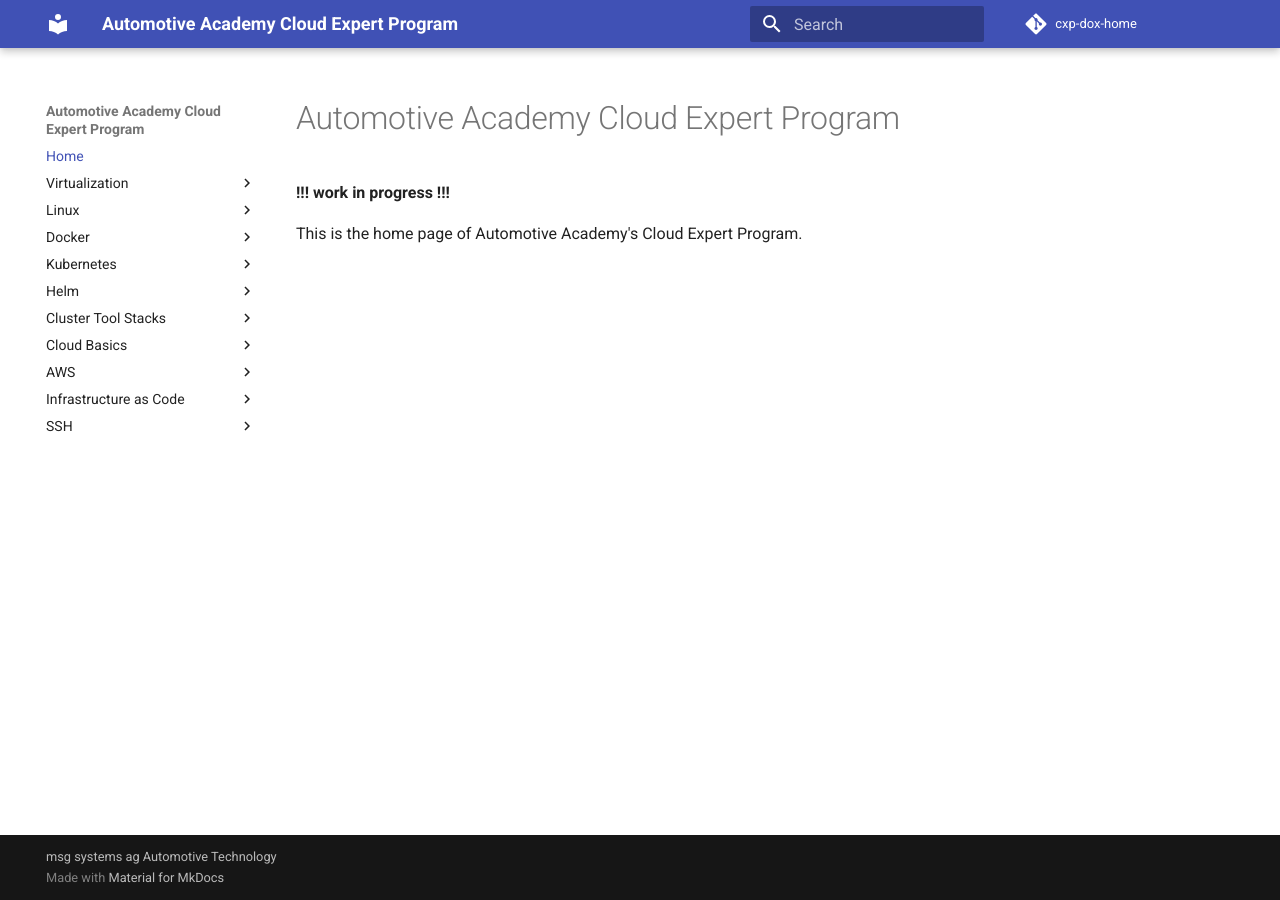
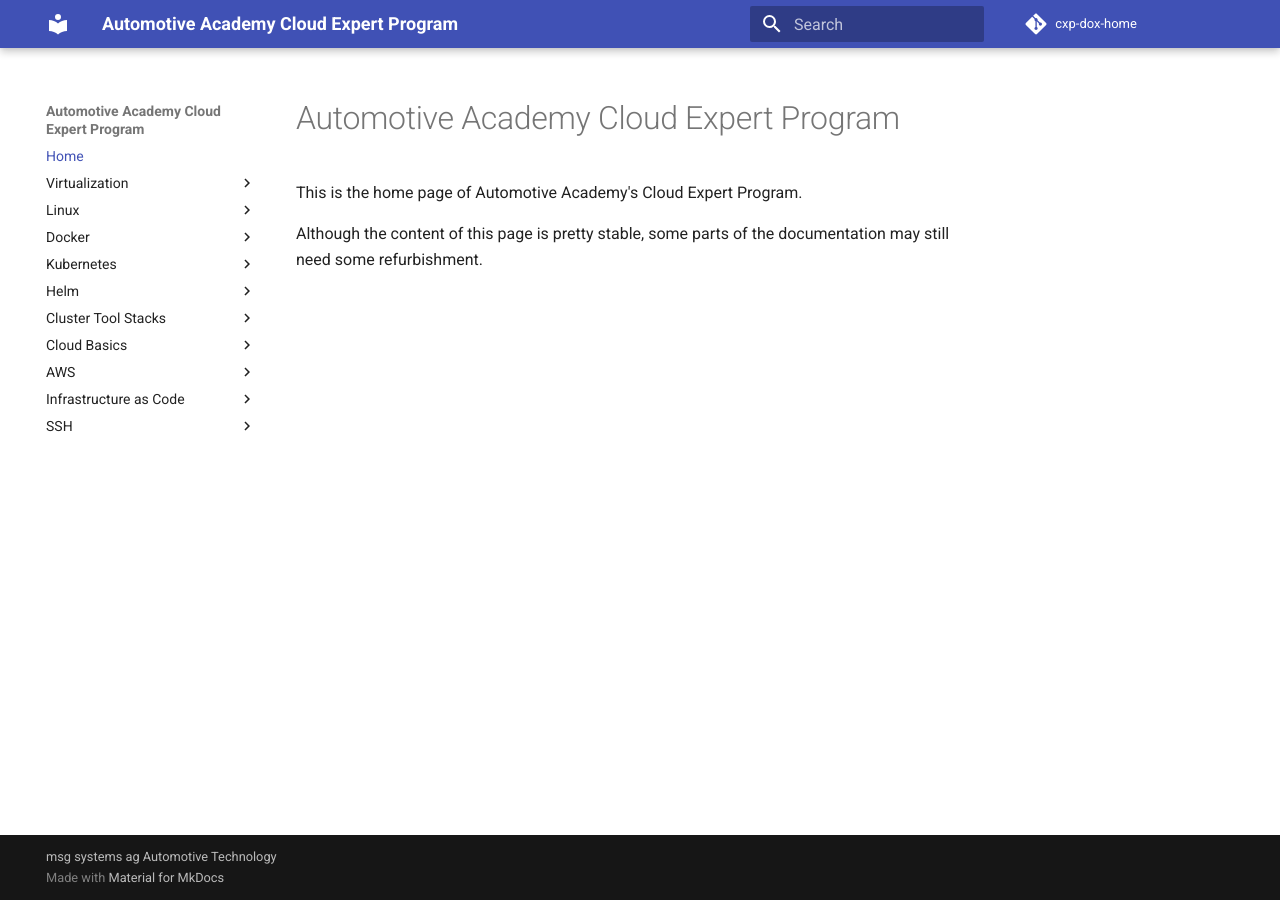
Before and after one commit to msgoat/cxp-dox-home, an MkDocs documentation site: the page built from docs/index.md, in a window 1280 px wide. Built offline with MkDocs 1.6.1 and Material for MkDocs 9.7.7, drawn with Linux system fonts in a browser that asks for light colours; comment, search, counter and statistics services are not loaded.

Commit message:
reworked landing page

```diff
--- a/docs/index.md
+++ b/docs/index.md
@@ -1,5 +1,6 @@
 # Automotive Academy Cloud Expert Program
 
-__!!! work in progress !!!__
+This is the home page of Automotive Academy's Cloud Expert Program.
 
-This is the home page of Automotive Academy's Cloud Expert Program.
+Although the content of this page is pretty stable, some parts of the documentation may still need
+some refurbishment.
```
